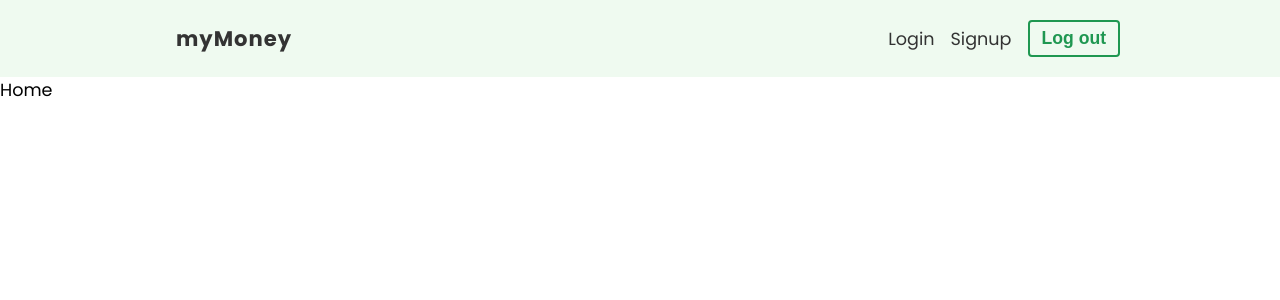
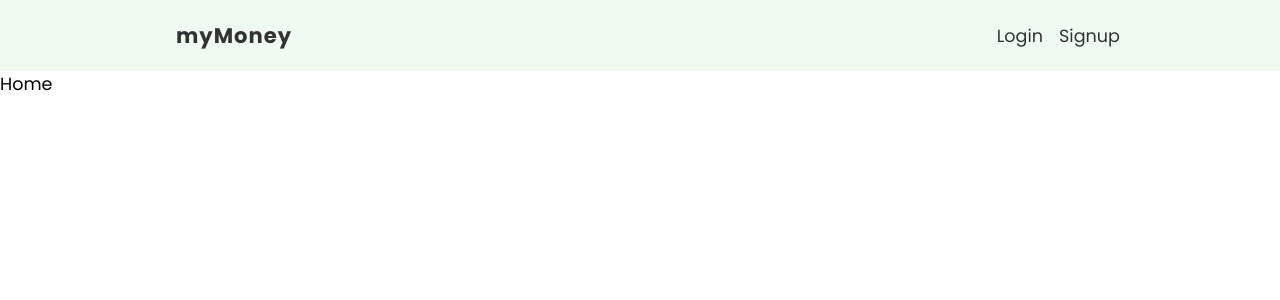
Before and after one commit to redapy/Finance-tracker, a React (Create React App) app: page / in a window 1280 px wide. Shown: the top 300 px of the page. Built offline with nearby package versions, Linux system fonts and the light colour scheme.

Commit message:
output the navbar elements conditionally * depending on the user state

```diff
--- a/src/components/navbar/Navbar.js
+++ b/src/components/navbar/Navbar.js
@@ -1,27 +1,38 @@
 import { Link } from "react-router-dom";
+import { useAuthContext } from "../../hooks/useAuthContext";
 import { useSignOut } from "../../hooks/useSignOut";
 import styles from "./Navbar.module.css";
 
 const Navbar = () => {
   const { logout } = useSignOut();
+  const { user } = useAuthContext();
   return (
     <nav data-testid="navbar" className={styles.navbar}>
       <ul>
         <li className={styles.title}>
           <Link to="/">myMoney</Link>
         </li>
-
+        {user ? (
+          <>
+            <p>
+              Hello, <span>{user.displayName}</span>
+            </p>
+            <li>
+              <button className="btn" onClick={logout}>
+                Log out
+              </button>
+            </li>
+          </>
+        ) : (
+          <>
             <li>
               <Link to="/login">Login</Link>
             </li>
             <li>
               <Link to="/signup">Signup</Link>
             </li>
-        <li>
-          <button className="btn" onClick={logout}>
-            Log out
-          </button>
-        </li>
+          </>
+        )}
       </ul>
     </nav>
   );
```
Lines whose indentation alone changed are shown as unchanged.
